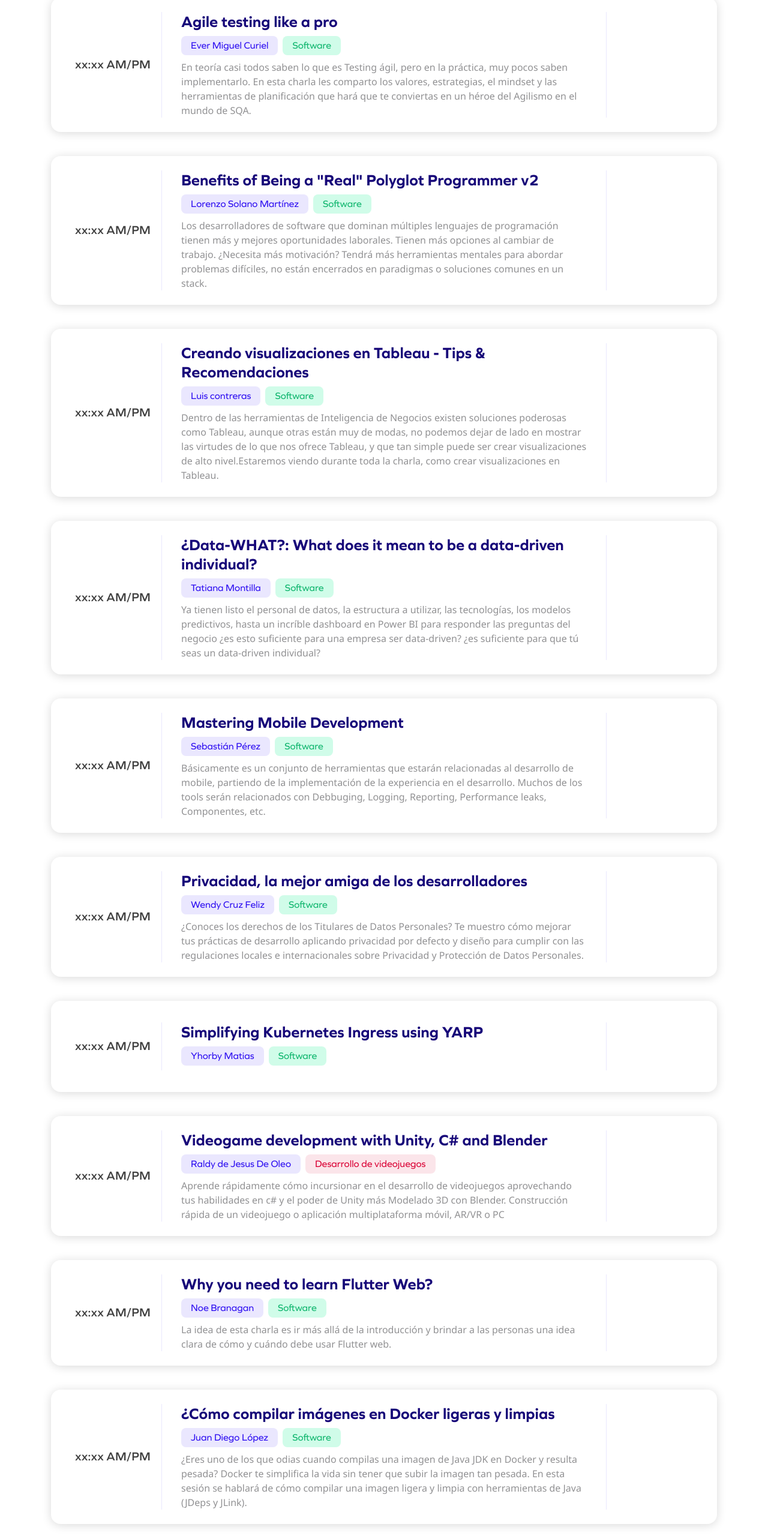
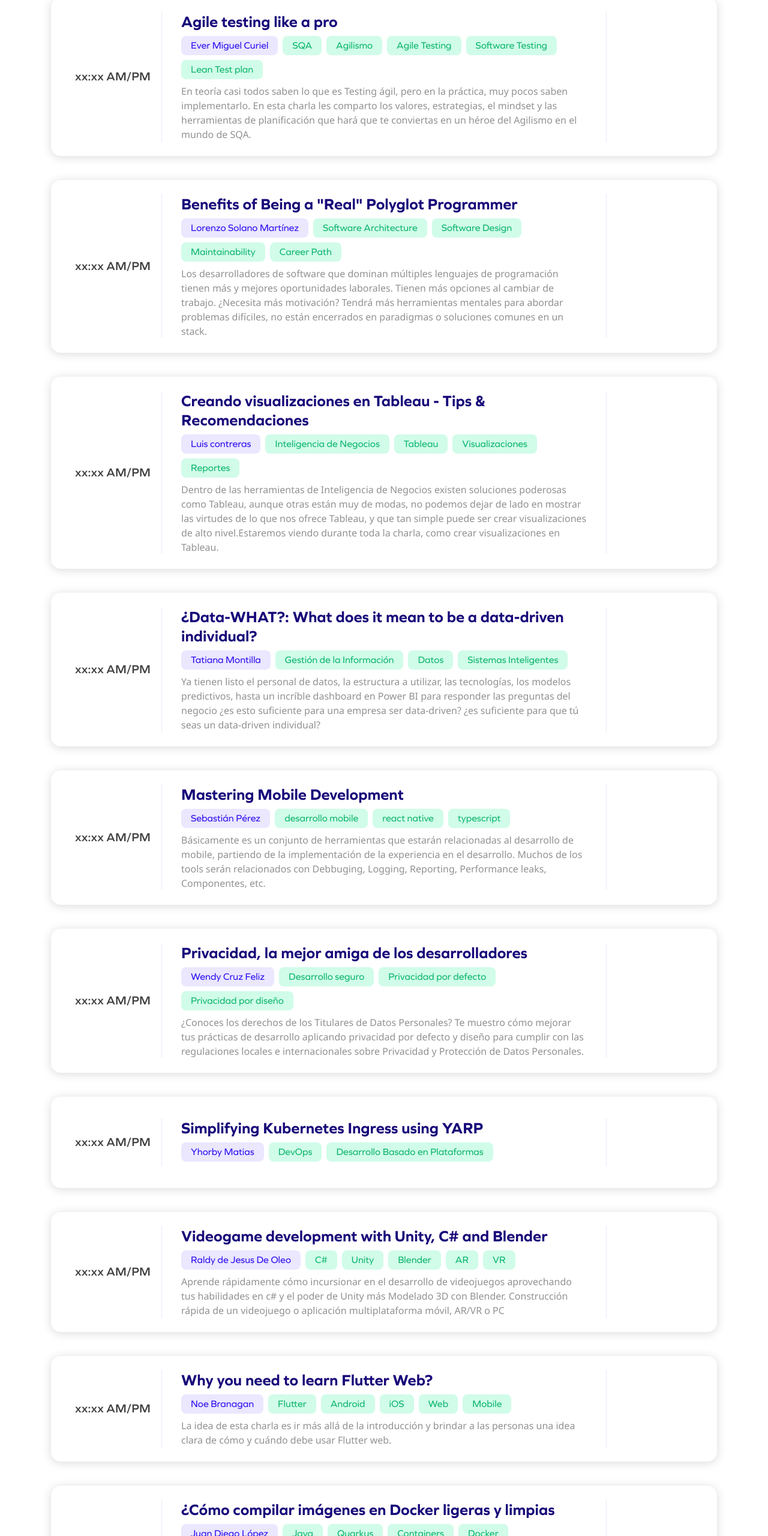
Before and after one commit to BarcampRD/barcamp2022, a website: page index.html in a window 1280 px wide. Shown: the part 2222-4782 px from the top of the page at 60% size. Drawn offline with nearby package versions, Linux system fonts and the light colour scheme; files whose address does not match are found by name.

Commit message:
solucion issue #3
Signed-off-by: Eudris Cabrera <eudris@gmail.com>

```diff
--- a/index.html
+++ b/index.html
@@ -280,7 +280,11 @@
                             <h4>Agile testing like a pro</h4>
                             <div class="flex mb-2 flex-wrap gap-2">
                                 <span class="tag host">Ever Miguel Curiel</span>
-                                <span class="tag software">Software</span>
+                                <span class="tag software">SQA</span>
+                                <span class="tag software">Agilismo</span>
+                                <span class="tag software">Agile Testing</span>
+                                <span class="tag software">Software Testing</span>
+                                <span class="tag software">Lean Test plan</span>
                             </div>
                             <p>En teoría casi todos saben lo que es Testing ágil, pero en la práctica, muy pocos saben implementarlo. En esta charla les comparto los valores, estrategias, el mindset y las herramientas de planificación que hará que te conviertas
                                 en un héroe del Agilismo en el mundo de SQA.</p>
@@ -289,10 +293,13 @@
                     <article class="uncoferences-card software">
                         <time>xx:xx AM/PM</time>
                         <div class="lg:px-8 lg:border-r lg:border-l border-primary-10">
-                            <h4>Benefits of Being a "Real" Polyglot Programmer v2</h4>
+                            <h4>Benefits of Being a "Real" Polyglot Programmer</h4>
                             <div class="flex mb-2 flex-wrap gap-2">
                                 <span class="tag host">Lorenzo Solano Martínez</span>
-                                <span class="tag software">Software</span>
+                                <span class="tag software">Software Architecture</span>
+                                <span class="tag software">Software Design</span>
+                                <span class="tag software">Maintainability</span>
+                                <span class="tag software">Career Path</span>
                             </div>
                             <p>Los desarrolladores de software que dominan múltiples lenguajes de programación tienen más y mejores oportunidades laborales. Tienen más opciones al cambiar de trabajo. ¿Necesita más motivación? Tendrá más herramientas mentales
                                 para abordar problemas difíciles, no están encerrados en paradigmas o soluciones comunes en un stack.</p>
@@ -305,7 +312,10 @@
                             <h4>Creando visualizaciones en Tableau - Tips & Recomendaciones</h4>
                             <div class="flex mb-2 flex-wrap gap-2">
                                 <span class="tag host">Luis contreras</span>
-                                <span class="tag software">Software</span>
+                                <span class="tag software">Inteligencia de Negocios</span>
+                                <span class="tag software">Tableau</span>
+                                <span class="tag software">Visualizaciones</span>
+                                <span class="tag software">Reportes</span>
                             </div>
                             <p>Dentro de las herramientas de Inteligencia de Negocios existen soluciones poderosas como Tableau, aunque otras están muy de modas, no podemos dejar de lado en mostrar las virtudes de lo que nos ofrece Tableau, y que tan simple
                                 puede ser crear visualizaciones de alto nivel.Estaremos viendo durante toda la charla, como crear visualizaciones en Tableau.</p>
@@ -318,7 +328,9 @@
                             <h4>¿Data-WHAT?: What does it mean to be a data-driven individual?</h4>
                             <div class="flex mb-2 flex-wrap gap-2">
                                 <span class="tag host">Tatiana Montilla</span>
-                                <span class="tag software">Software</span>
+                                <span class="tag software">Gestión de la Información</span>
+                                <span class="tag software">Datos</span>
+                                <span class="tag software">Sistemas Inteligentes</span>
                             </div>
                             <p>Ya tienen listo el personal de datos, la estructura a utilizar, las tecnologías, los modelos predictivos, hasta un incríble dashboard en Power BI para responder las preguntas del negocio ¿es esto suficiente para una empresa
                                 ser data-driven? ¿es suficiente para que tú seas un data-driven individual?</p>
@@ -331,7 +343,9 @@
                             <h4>Mastering Mobile Development</h4>
                             <div class="flex mb-2 flex-wrap gap-2">
                                 <span class="tag host">Sebastián Pérez</span>
-                                <span class="tag software">Software</span>
+                                <span class="tag software">desarrollo mobile</span>
+                                <span class="tag software">react native</span>
+                                <span class="tag software">typescript</span>
                             </div>
                             <p>Básicamente es un conjunto de herramientas que estarán relacionadas al desarrollo de mobile, partiendo de la implementación de la experiencia en el desarrollo. Muchos de los tools serán relacionados con Debbuging, Logging,
                                 Reporting, Performance leaks, Componentes, etc. </p>
@@ -344,7 +358,9 @@
                             <h4>Privacidad, la mejor amiga de los desarrolladores</h4>
                             <div class="flex mb-2 flex-wrap gap-2">
                                 <span class="tag host">Wendy Cruz Feliz</span>
-                                <span class="tag software">Software</span>
+                                <span class="tag software">Desarrollo seguro</span>
+                                <span class="tag software">Privacidad por defecto</span>
+                                <span class="tag software">Privacidad por diseño</span>
                             </div>
                             <p>¿Conoces los derechos de los Titulares de Datos Personales? Te muestro cómo mejorar tus prácticas de desarrollo aplicando privacidad por defecto y diseño para cumplir con las regulaciones locales e internacionales sobre Privacidad
                                 y Protección de Datos Personales.</p>
@@ -357,7 +373,8 @@
                             <h4>Simplifying Kubernetes Ingress using YARP</h4>
                             <div class="flex mb-2 flex-wrap gap-2">
                                 <span class="tag host">Yhorby Matias</span>
-                                <span class="tag software">Software</span>
+                                <span class="tag software">DevOps</span>
+                                <span class="tag software">Desarrollo Basado en Plataformas</span>
                             </div>
                             <p></p>
                         </div>
@@ -369,7 +386,11 @@
                             <h4>Videogame development with Unity, C# and Blender</h4>
                             <div class="flex mb-2 flex-wrap gap-2">
                                 <span class="tag host">Raldy de Jesus De Oleo</span>
-                                <span class="tag games">Desarrollo de videojuegos</span>
+                                <span class="tag software">C#</span>
+                                <span class="tag software">Unity</span>
+                                <span class="tag software">Blender</span>
+                                <span class="tag software">AR</span>
+                                <span class="tag software">VR</span>
                             </div>
                             <p>Aprende rápidamente cómo incursionar en el desarrollo de videojuegos aprovechando tus habilidades en c# y el poder de Unity más Modelado 3D con Blender. Construcción rápida de un videojuego o aplicación multiplataforma móvil,
                                 AR/VR o PC </p>
@@ -382,7 +403,11 @@
                             <h4>Why you need to learn Flutter Web?</h4>
                             <div class="flex mb-2 flex-wrap gap-2">
                                 <span class="tag host">Noe Branagan</span>
-                                <span class="tag software">Software</span>
+                                <span class="tag software">Flutter</span>
+                                <span class="tag software">Android</span>
+                                <span class="tag software">iOS</span>
+                                <span class="tag software">Web</span>
+                                <span class="tag software">Mobile</span>
                             </div>
                             <p>La idea de esta charla es ir más allá de la introducción y brindar a las personas una idea clara de cómo y cuándo debe usar Flutter web. </p>
                         </div>
@@ -394,7 +419,10 @@
                             <h4>¿Cómo compilar imágenes en Docker ligeras y limpias</h4>
                             <div class="flex mb-2 flex-wrap gap-2">
                                 <span class="tag host">Juan Diego López</span>
-                                <span class="tag software">Software</span>
+                                <span class="tag software">Java</span>
+                                <span class="tag software">Quarkus</span>
+                                <span class="tag software">Containers</span>
+                                <span class="tag software">Docker</span>
                             </div>
                             <p>¿Eres uno de los que odias cuando compilas una imagen de Java JDK en Docker y resulta pesada? Docker te simplifica la vida sin tener que subir la imagen tan pesada. En esta sesión se hablará de cómo compilar una imagen ligera
                                 y limpia con herramientas de Java (JDeps y JLink). </p>
@@ -469,8 +497,9 @@
                             <p>Informática de profesión y Data Analyst por vocación.</p>
                             <ul class="speaker-contact">
                                 <li><a><i class="icon-youtube"></i></a></li>
-                                <li><a><i class="icon-twitter"></i></a></li>
+                                <li><a href="https://twitter.com/datacoolpodcast" target="_blank"><i class="icon-twitter"></i></a></li>
                                 <li><a><i class="icon-github"></i></a></li>
+
                             </ul>
                         </div>
                     </div>
@@ -483,7 +512,7 @@
                             <p>Ingeniero de Software enfocado en React Native.</p>
                             <ul class="speaker-contact">
                                 <li><a><i class="icon-youtube"></i></a></li>
-                                <li><a><i class="icon-twitter"></i></a></li>
+                                <li><a href="https://twitter.com/sperezm97" target="_blank"><i class="icon-twitter"></i></a></li>
                                 <li><a><i class="icon-github"></i></a></li>
                             </ul>
                         </div>
@@ -539,7 +568,7 @@
                             <p>Líder de ingeniería, CTO y cofundador de Ruffo.</p>
                             <ul class="speaker-contact">
                                 <li><a><i class="icon-youtube"></i></a></li>
-                                <li><a><i class="icon-twitter"></i></a></li>
+                                <li><a href="https://twitter.com/noeBranagan" target="_blank"><i class="icon-twitter"></i></a></li>
                                 <li><a><i class="icon-github"></i></a></li>
                             </ul>
                         </div>
@@ -553,7 +582,7 @@
                             <p>Ingeniero de Sistemas y Computación, desarrollador en web y móvil.</p>
                             <ul class="speaker-contact">
                                 <li><a><i class="icon-youtube"></i></a></li>
-                                <li><a><i class="icon-twitter"></i></a></li>
+                                <li><a href="https://twitter.com/_juandiii" target="_blank"><i class="icon-twitter"></i></a></li>
                                 <li><a><i class="icon-github"></i></a></li>
                             </ul>
                         </div>
```
